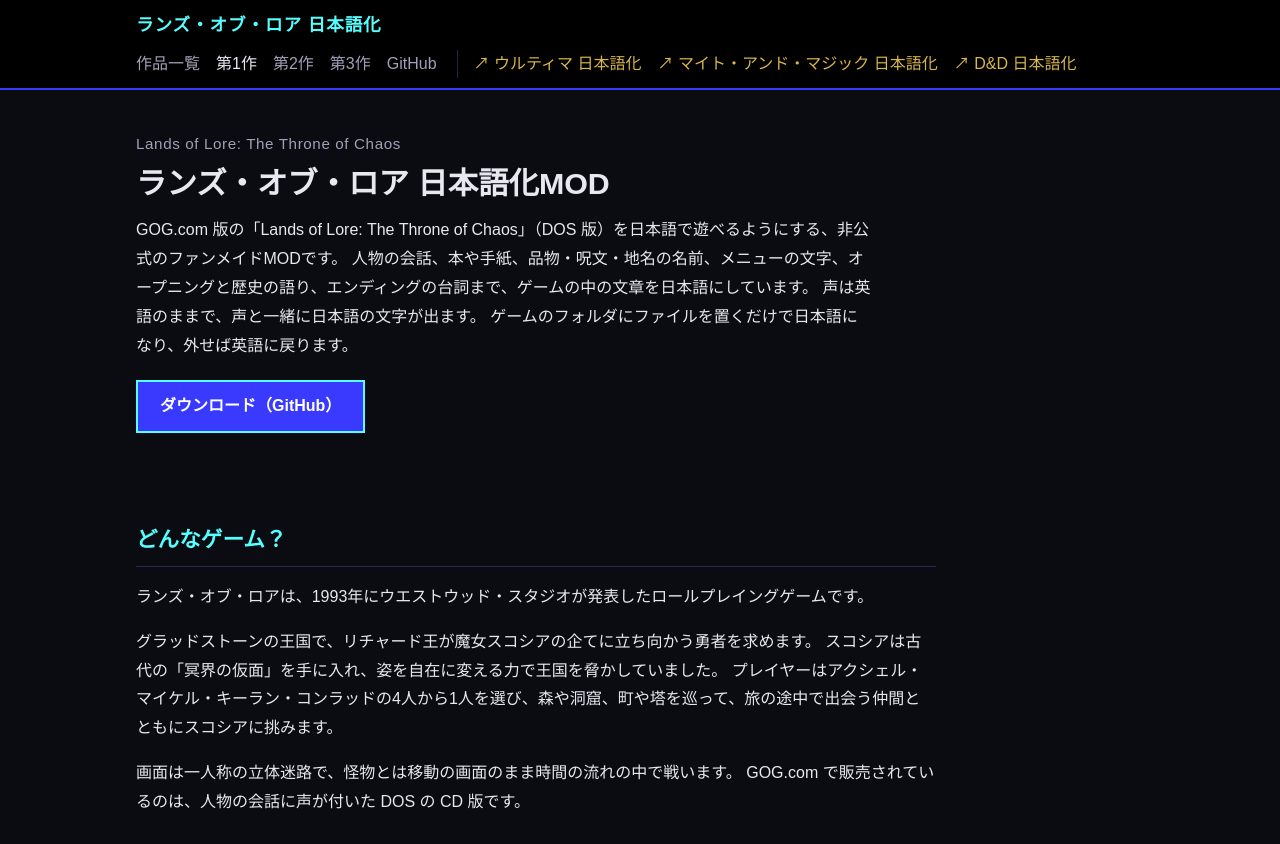
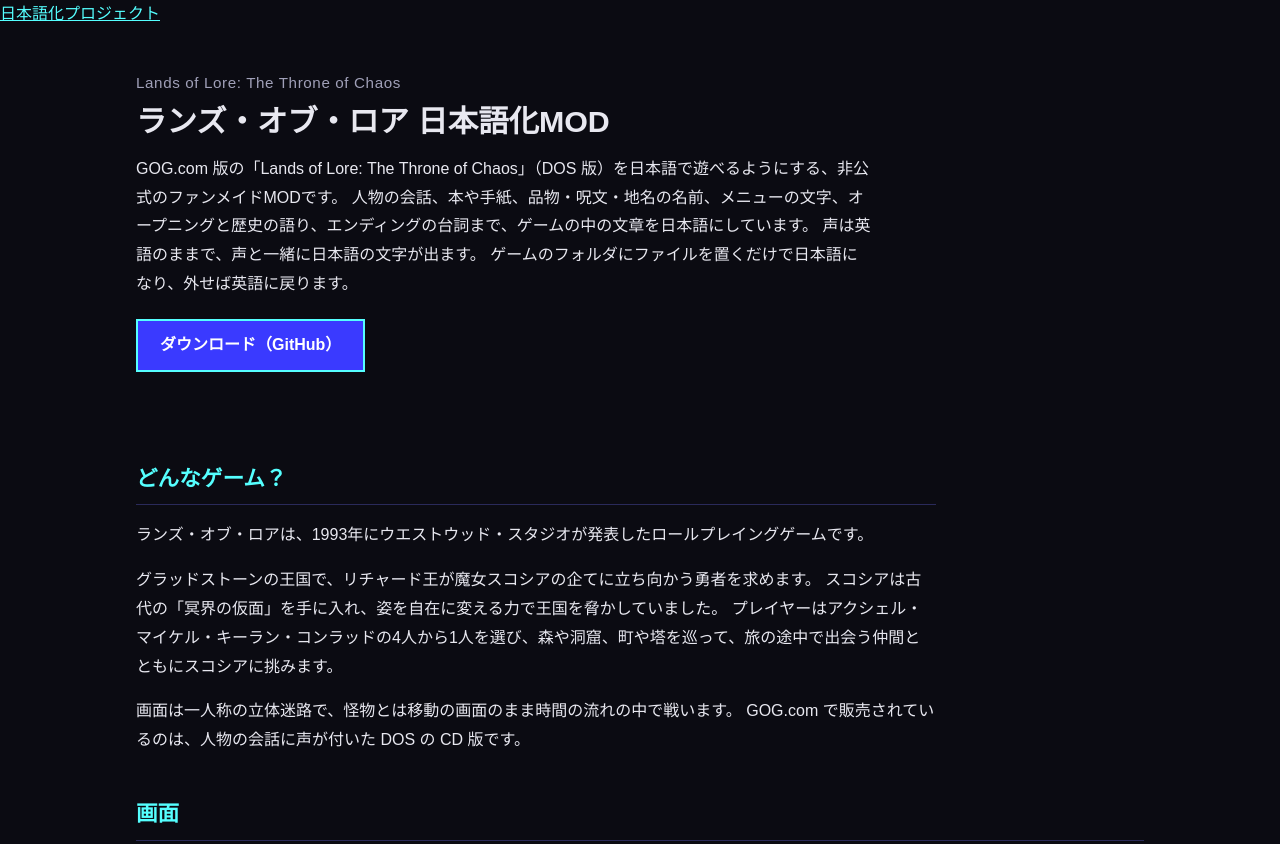
Before and after one commit to higesho/lol-ja, a plain HTML site: page docs/lol1/index.html in a window 1280 px wide. Shown: the top 844 px of the page. Drawn offline with Linux system fonts and the light colour scheme.

Commit message:
ページの上の帯を、日本語化プロジェクト共通のヘッダー（https://higesho.github.io/ja/nav.js）にする
Co-Authored-By: Claude Opus 5.5 <noreply@anthropic.com>

```diff
--- a/docs/lol1/index.html
+++ b/docs/lol1/index.html
@@ -13,19 +13,8 @@
 <link rel="stylesheet" href="../style.css">
 </head>
 <body>
-<header class="top"><div class="band">
-  <a class="brand" href="../index.html">ランズ・オブ・ロア 日本語化</a>
-  <nav>
-    <a href="../index.html">作品一覧</a>
-    <a href="index.html" class="here">第1作</a>
-    <a href="../lol2/index.html">第2作</a>
-    <a href="../lol3/index.html">第3作</a>
-    <a href="https://higesho.github.io/ultima-ja/">ウルティマ 日本語化</a>
-    <a href="https://higesho.github.io/mm-ja/">マイト・アンド・マジック 日本語化</a>
-    <a href="https://higesho.github.io/dnd-ja/">D&amp;D 日本語化</a>
-    <a href="https://github.com/higesho/lol-ja">GitHub</a>
-  </nav>
-</div></header>
+<header class="jpn" id="jpn"><div class="jpn-band"><a class="jpn-home" href="https://higesho.github.io/ja/">日本語化プロジェクト</a></div></header>
+<script src="https://higesho.github.io/ja/nav.js"></script>
 
 <main class="band">
 <section class="hero">
```
Also changed, not shown: docs/index.html (+2 -13 lines), docs/lol2/index.html (+2 -13 lines), docs/lol3/index.html (+2 -13 lines).
